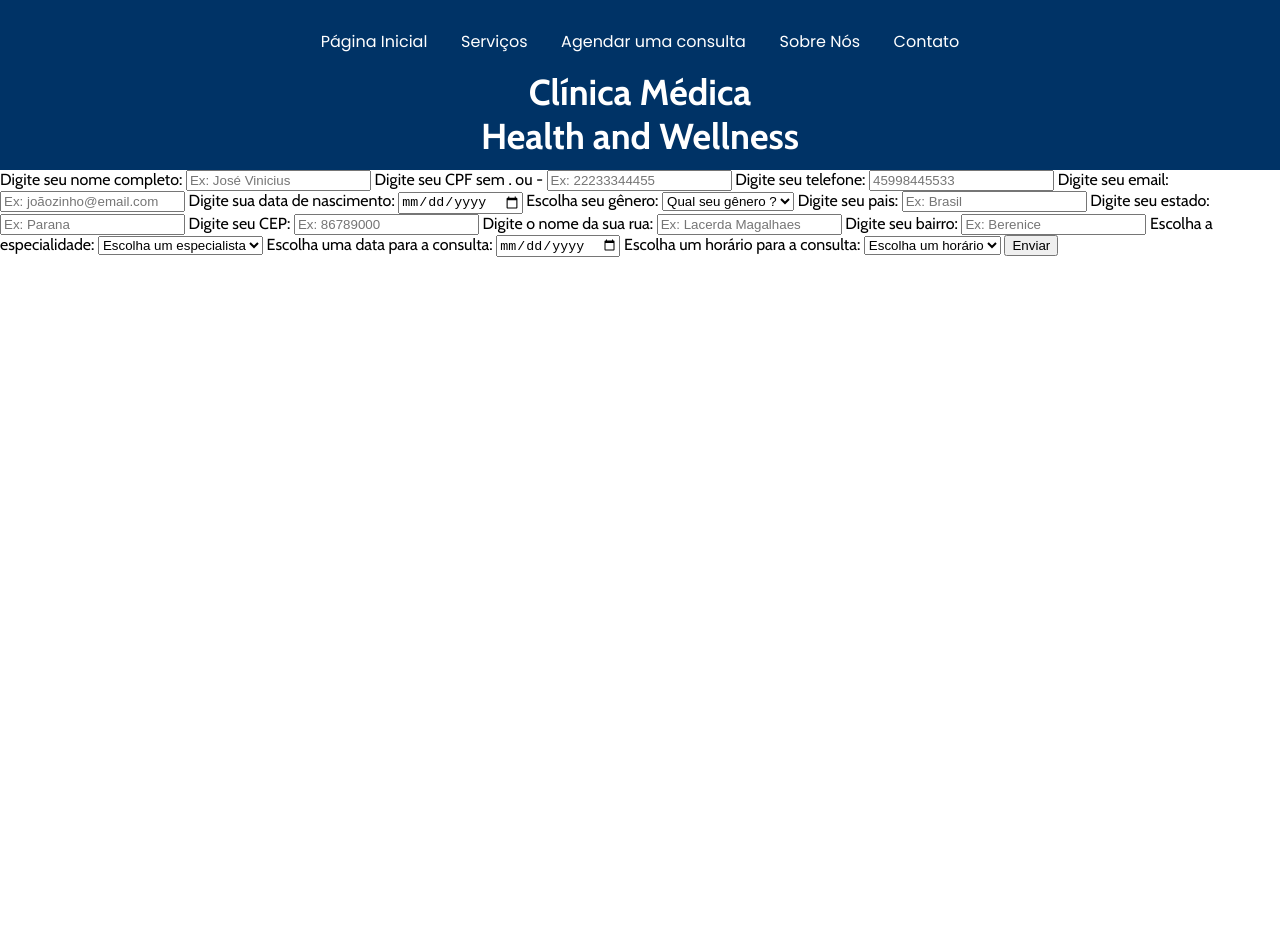
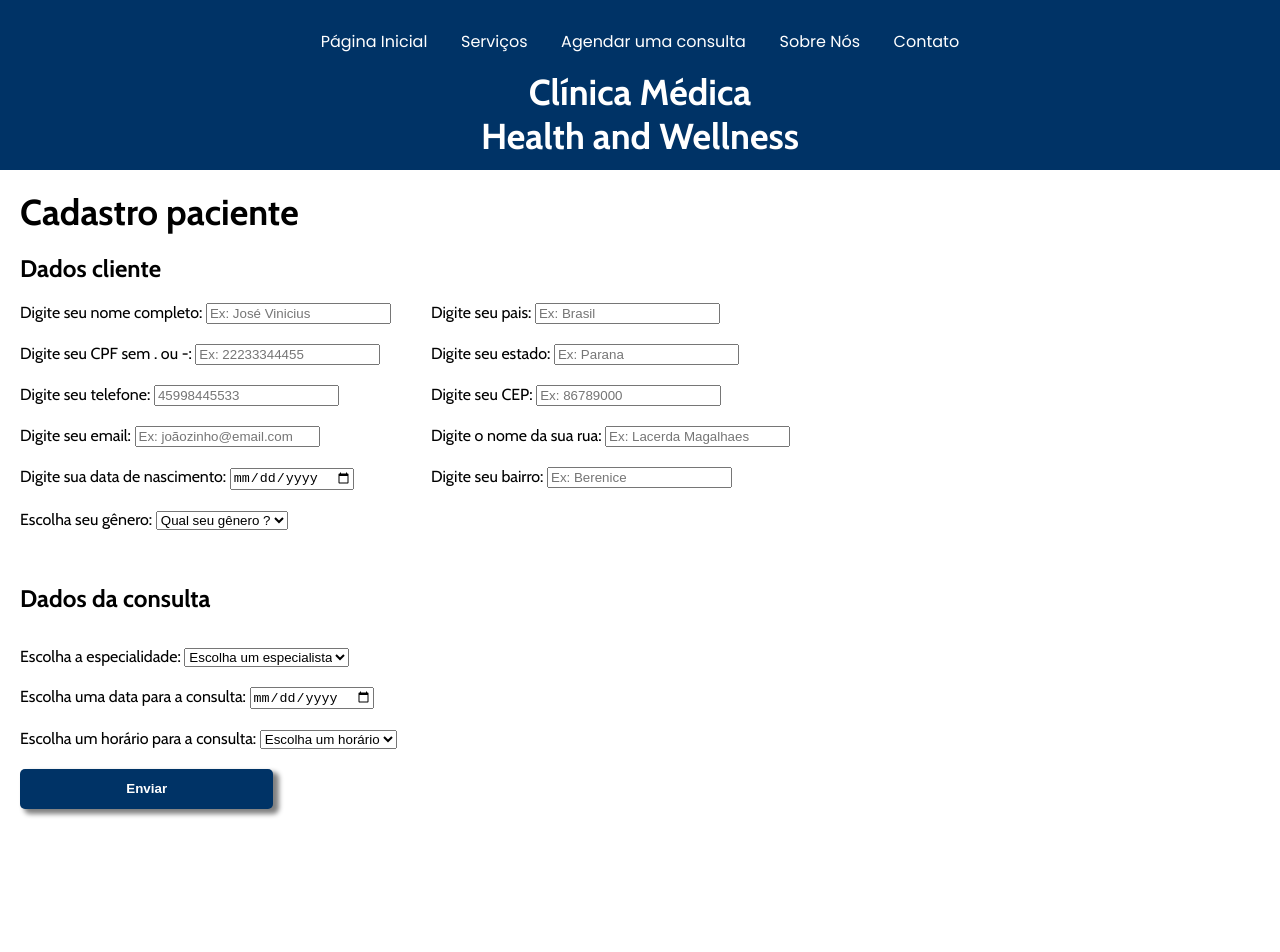
Before and after one commit to Jose-Vinicius/Projeto_Clinica_Medica, a plain HTML site: page src/pages/agendar_consulta.html in a window 1280 px wide. Shown: the top 952 px of the page. Before the commit the page ends 800 px from the top, so only its background shows below. Drawn offline with nearby package versions, Linux system fonts and the light colour scheme.

Commit message:
feat: add tags HTML and format CSS form

```diff
--- a/src/css/style.css
+++ b/src/css/style.css
@@ -171,3 +171,75 @@ footer {
 footer p{
     padding: 5px 0 10px 0;
 }
+
+/*estilização formulário*/
+
+.form-paciente{
+    display: flex;
+    flex-direction: column;
+    height: 100vh;
+}
+
+.form-titulo{
+    margin: 20px;
+    font-size: 36px;
+}
+
+
+.form-titulo-dadosPaciente{
+    font-size: 24px;
+    margin: 0 20px;
+}
+
+.form-titulo-dadosConsulta{
+    font-size: 24px;
+
+}
+
+.form-dadosPaciente, .form-dadosConsulta{
+    display: flex;
+    flex-direction: row;
+    padding: 10px 20px;
+}
+
+.form-dadosPaciente div:first-child{
+    margin-right: 40px;
+}
+
+.form-dadosPaciente_contato{
+    display: flex;
+    flex-direction:column;
+}
+
+.form-dadosPaciente_contato label, .form-dadosPaciente_endereco label, .form-dadosConsulta label{
+    padding: 10px 0;
+}
+
+.form-dadosPaciente_endereco{
+    display: flex;
+    flex-direction:column;
+}
+
+.submitButton{
+    margin: 0 20px;
+    color: white;
+    font-weight: 600;
+    background-color: #003366;
+    border: none;
+    border-radius: 5px;
+    width: 20%;
+    height: 5%;
+    box-shadow: 5px 4px 5px 1px gray;
+    cursor: pointer;
+    transition: all .2s ease-in-out;
+}
+
+.submitButton:hover{
+    transform: scale(1.1);
+}
+
+.form-dadosConsulta{
+    margin: 0;
+    flex-direction: column;
+    justify-content: left;
+}
--- a/src/pages/agendar_consulta.html
+++ b/src/pages/agendar_consulta.html
@@ -23,13 +23,17 @@
         <h1>Clínica Médica <br> Health and Wellness</h1>
     </header>
     <body>
-        <form action="#" method="post">
+        <h2 class="form-titulo">Cadastro paciente</h2>
+        <form action="#" method="post" class="form-paciente">
+            <h3 class="form-titulo-dadosPaciente">Dados cliente</h3>
+            <div class="form-dadosPaciente">
+                <div class="form-dadosPaciente_contato">
                     <Label>
                         Digite seu nome completo:
                         <input type="text" name="nomePaciente" placeholder="Ex: José Vinicius" required>
                     </Label>
                     <Label>
-                Digite seu CPF sem . ou -
+                        Digite seu CPF sem . ou -:
                         <input type="text" name="cpfPaciente" placeholder="Ex: 22233344455" required>
                     </Label>
                     <Label>
@@ -52,7 +56,9 @@
                             <option value="Feminino">Feminino</option>
                         </select>
                     </label>
+                </div>
 
+                <div class="form-dadosPaciente_endereco">
                     <label>
                         Digite seu pais:
                         <input type="text" name="paisPaciente" placeholder="Ex: Brasil" required>
@@ -73,6 +79,11 @@
                         Digite seu bairro:
                         <input type="text" name="bairroPaciente" placeholder="Ex: Berenice">
                     </label>
+                </div>
+            </div>
+
+            <div class="form-dadosConsulta">
+                <h3 class="form-titulo-dadosConsulta">Dados da consulta</h3>
                 <label>
                     Escolha a especialidade:
                     <select name="especialidades">
@@ -101,9 +112,24 @@
                         <option value="16:50">16:50 Hr</option>
                     </select>
                 </label>
-            <button>Enviar</button>
+            </div>
+
+            <button class="submitButton">Enviar</button>
         </form>
-
     </body>
+    <!-- Rodapé da página -->
+    <footer>
+        <!-- Seção de contato -->
+        <section class="contato">
+            <h2>Entre em Contato</h2>
+            <p>Estamos à disposição para atender às suas necessidades de saúde. Entre em contato conosco.</p>
+            <address>
+                <p>Telefone: (43) 3332-3132</p>
+                <p>Email: contato@clinihealth.com</p>
+                <p>Endereço: Rua XXXXXXX, 123 - Londrina, PR</p>
+            </address>
+         </section>
+        <p>&copy; 2023 Clínica Médica Health and Wellness</p>
+    </footer>
 </body>
 </html>
```
Lines whose indentation alone changed are shown as unchanged.
